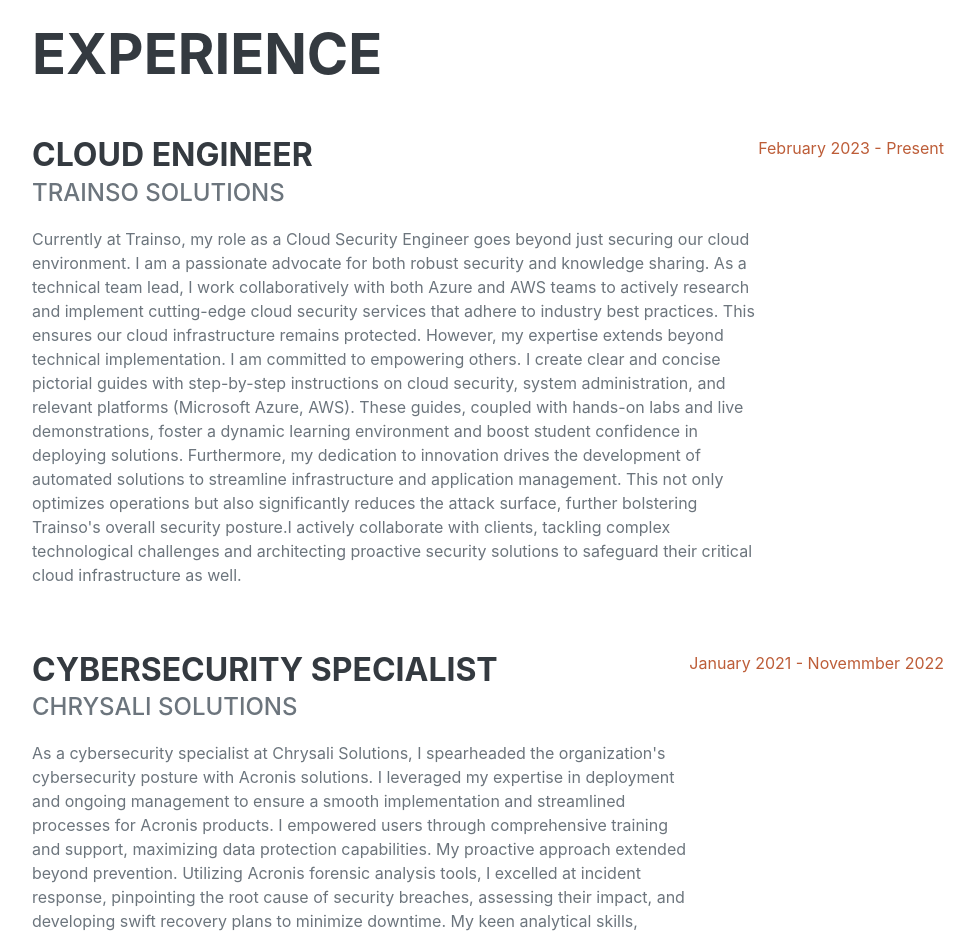
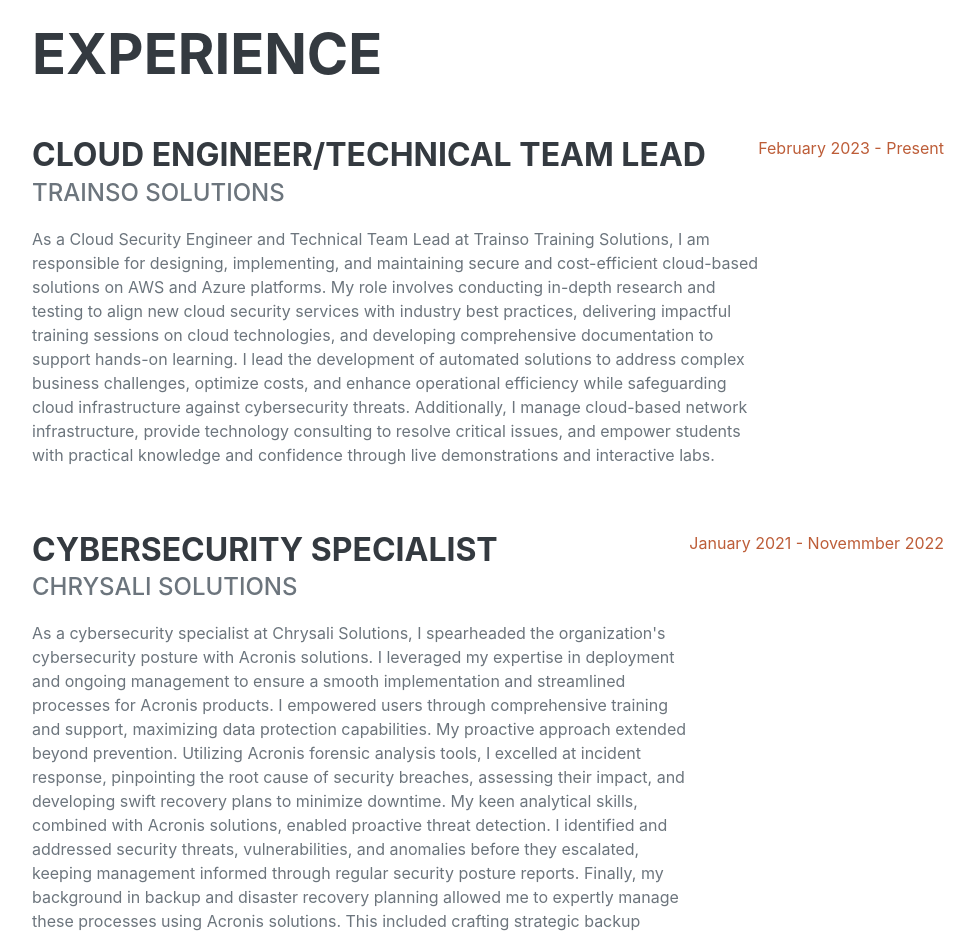
Before and after one commit to michaelitegbe/Itegbemicheal.github.io, a plain HTML site: page index.html in a window 1280 px wide. Shown: the part 860-1796 px from the top of the page, without its empty margins (288-1263 px from the left). Drawn offline with nearby package versions, Linux system fonts and the light colour scheme; a web font is replaced by a local one.

Commit message:
recent commit index.html

```diff
--- a/index.html
+++ b/index.html
@@ -73,13 +73,9 @@ Passionate about leveraging cloud technologies to drive innovation, secure appli
                     <h2 class="mb-5">Experience</h2>
                     <div class="d-flex flex-column flex-md-row justify-content-between mb-5">
                         <div class="flex-grow-1">
-                            <h3 class="mb-0">Cloud Engineer</h3>
+                            <h3 class="mb-0">Cloud Engineer/Technical Team Lead</h3>
                             <div class="subheading mb-3">Trainso Solutions</div>
-                            <p>Currently at Trainso, my role as a Cloud Security Engineer goes beyond just securing our cloud environment. I am a passionate advocate for both robust security and knowledge sharing. As a technical team lead, I work collaboratively with both Azure and AWS teams to actively research and implement cutting-edge cloud security services that adhere to industry best practices.  This ensures our cloud infrastructure remains protected.
-
-                                However, my expertise extends beyond technical implementation. I am committed to empowering others. I create clear and concise pictorial guides with step-by-step instructions on cloud security, system administration, and relevant platforms (Microsoft Azure, AWS).  These guides, coupled with hands-on labs and live demonstrations, foster a dynamic learning environment and boost student confidence in deploying solutions.
-
-                                Furthermore, my dedication to innovation drives the development of automated solutions to streamline infrastructure and application management. This not only optimizes operations but also significantly reduces the attack surface, further bolstering Trainso's overall security posture.I actively collaborate with clients, tackling complex technological challenges and architecting proactive security solutions to safeguard their critical cloud infrastructure as well.</p>
+                            <p>As a Cloud Security Engineer and Technical Team Lead at Trainso Training Solutions, I am responsible for designing, implementing, and maintaining secure and cost-efficient cloud-based solutions on AWS and Azure platforms. My role involves conducting in-depth research and testing to align new cloud security services with industry best practices, delivering impactful training sessions on cloud technologies, and developing comprehensive documentation to support hands-on learning. I lead the development of automated solutions to address complex business challenges, optimize costs, and enhance operational efficiency while safeguarding cloud infrastructure against cybersecurity threats. Additionally, I manage cloud-based network infrastructure, provide technology consulting to resolve critical issues, and empower students with practical knowledge and confidence through live demonstrations and interactive labs.</p>
                         </div>
                         <div class="flex-shrink-0"><span class="text-primary">February 2023 - Present</span></div>
                     </div>
```
